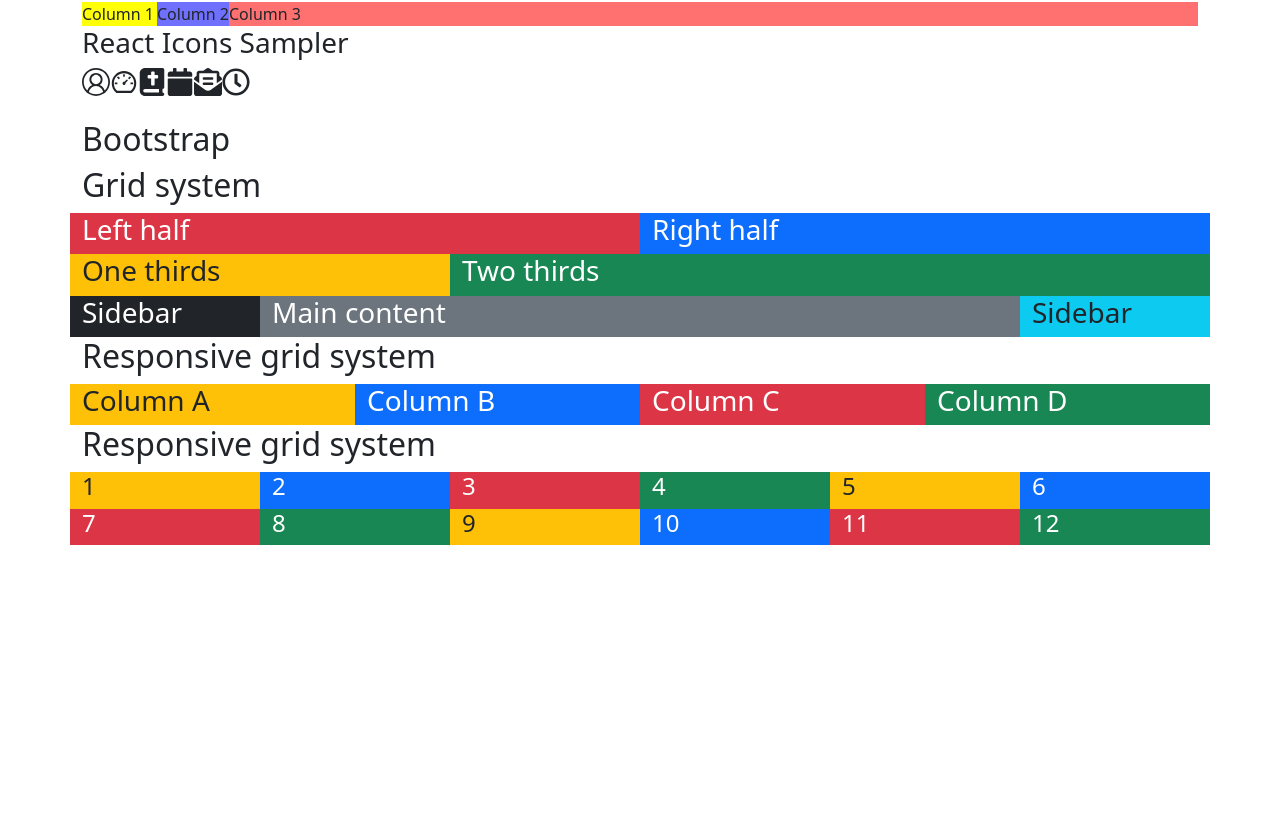
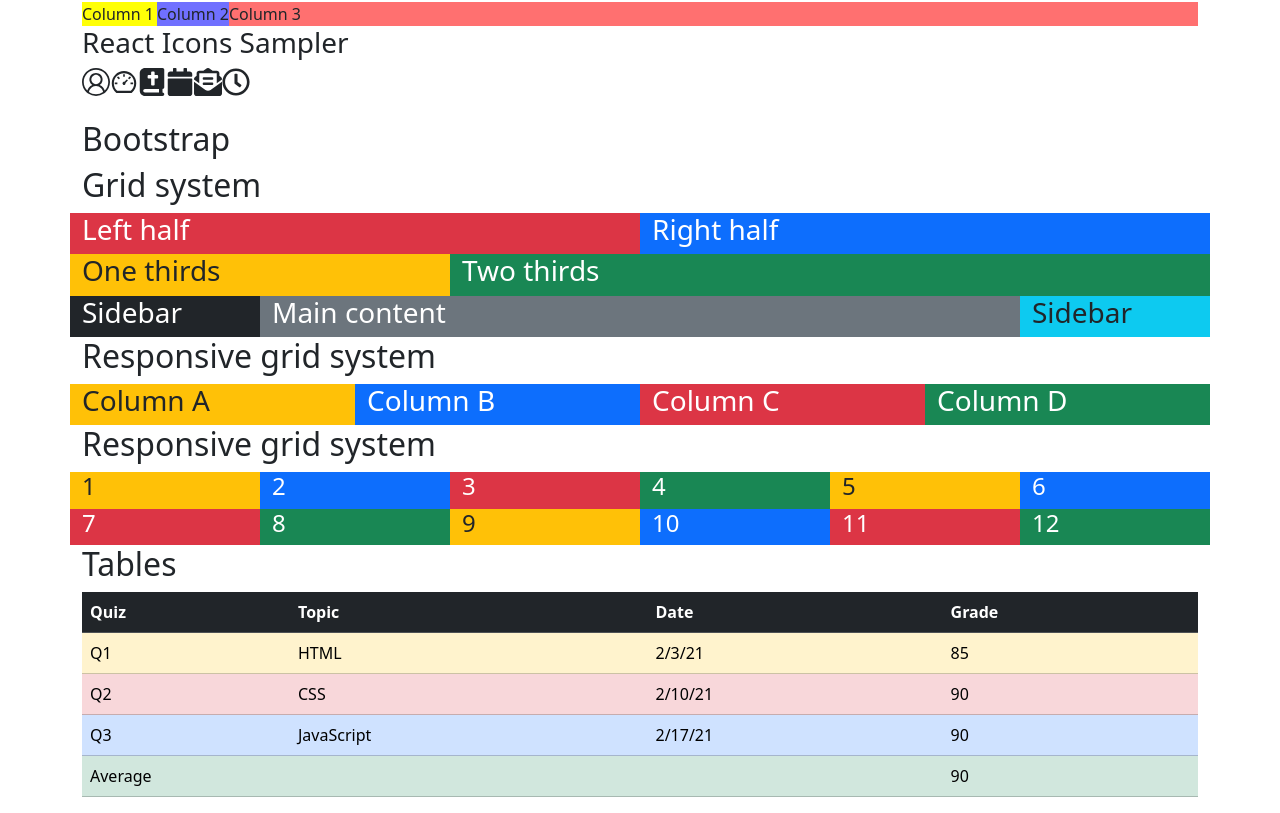
Before and after one commit to VivianDongChen/kanbas-react-web-app-cs5610-fa24, a React (Create React App) app: page /#/labs/Lab2 in a window 1280 px wide. Shown: the part 4306-5119 px from the top of the page. Before the commit the page ends 4851 px from the top, so only its background shows below. Built offline with nearby package versions, Linux system fonts and the light colour scheme.

Commit message:
3.3.6 style tables

```diff
--- /dev/null
+++ b/src/Labs/Lab2/BootstrapTables.tsx
@@ -0,0 +1,43 @@
+export default function BootstrapTables() {
+  return (
+    <div id="wd-css-styling-tables">
+      <h2>Tables</h2>
+      <table className="table">
+        <thead>
+          <tr className="table-dark">
+            <th>Quiz</th>
+            <th>Topic</th>
+            <th>Date</th>
+            <th>Grade</th>
+          </tr>
+        </thead>
+        <tbody>
+          <tr className="table-warning">
+            <td>Q1</td>
+            <td>HTML</td>
+            <td>2/3/21</td>
+            <td>85</td>
+          </tr>
+          <tr className="table-danger">
+            <td>Q2</td>
+            <td>CSS</td>
+            <td>2/10/21</td>
+            <td>90</td>
+          </tr>
+          <tr className="table-primary">
+            <td>Q3</td>
+            <td>JavaScript</td>
+            <td>2/17/21</td>
+            <td>90</td>
+          </tr>
+        </tbody>
+        <tfoot>
+          <tr className="table-success">
+            <td colSpan={3}>Average</td>
+            <td>90</td>
+          </tr>
+        </tfoot>
+      </table>
+    </div>
+  );
+}
--- a/src/Labs/Lab2/index.tsx
+++ b/src/Labs/Lab2/index.tsx
@@ -14,6 +14,7 @@ import Flex from "./Flex";
 import Dimensions from "./Dimensions";
 import BootstrapGrids from "./BootstrapGrids";
 import ScreenSizeLabel from "./ScreenSizeLabel";
+import BootstrapTables from "./BootstrapTables";
 
 export default function Lab2() {
   return (
@@ -86,6 +87,7 @@ export default function Lab2() {
         <ReactIcons />
         <BootstrapGrids />
         <ScreenSizeLabel />
+        <BootstrapTables />
       </div>
     </div>
   );
```
